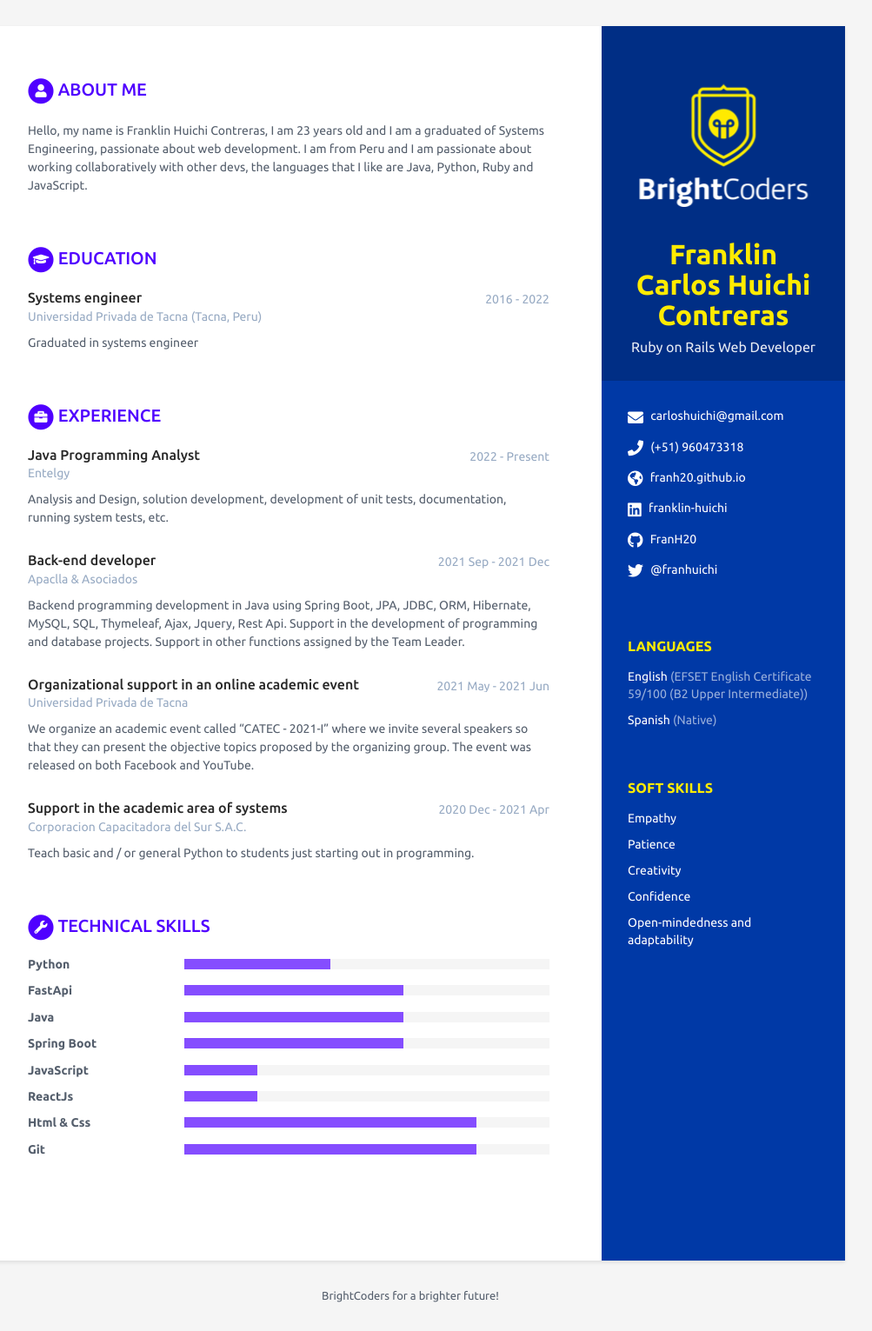
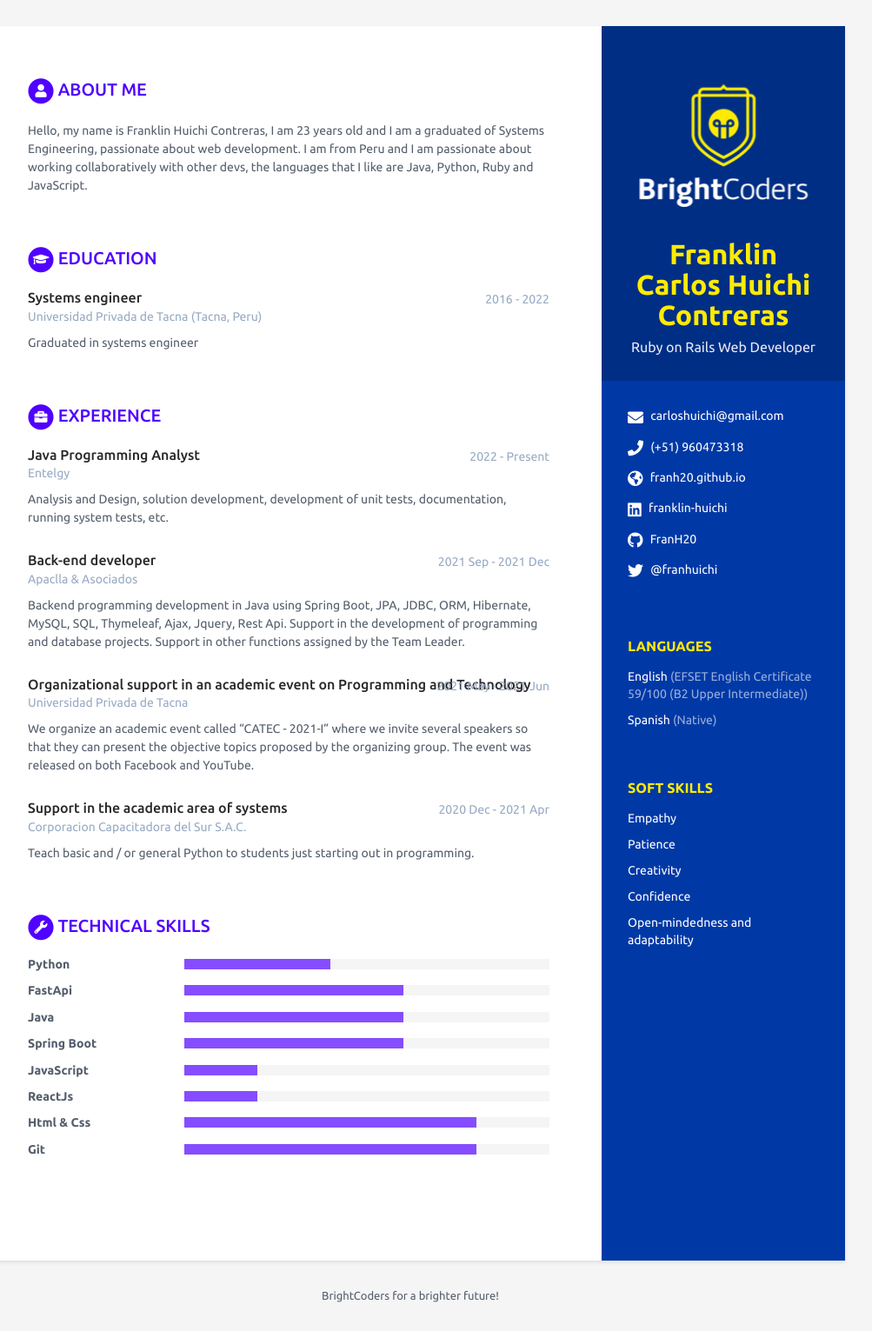
Before and after one commit to BC-MAY-21-ROR/kata-03-scorecard-FranH20, a Jekyll site: the page built from index.html, in a window 1280 px wide. Shown: the whole page at 87% size, without its empty margins (168-1171 px from the left). Built offline with Jekyll 4.4.1, drawn with Linux system fonts in a browser that asks for light colours; part of the change alters nothing that is shown.

Commit message:
Changes were reverted

```diff
--- a/_config.yml
+++ b/_config.yml
@@ -2,8 +2,8 @@
 
 # Site Settings
 title: BrightCoders Academy
-url: '' #'http://webjeda.com'
-baseurl: '' #change it according to your repository name
+url: 'https://bc-may-21-ror.github.io/kata-03-scorecard-FranH20/' #'http://webjeda.com'
+baseurl: 'https://bc-may-21-ror.github.io/kata-03-scorecard-FranH20/' #change it according to your repository name
 # Style will be applied only after restarting the build or serve. Just choose one of the options.
 theme_skin: blue # NO modificar
 chrome_mobile_color: #use hex colors (ex:#1976d2) or leave empty if you don't want a color for chrome mobile searchbar
--- a/_data/data.yml
+++ b/_data/data.yml
@@ -79,7 +79,7 @@ experiences:
       MySQL, SQL, Thymeleaf, Ajax, Jquery, Rest Api. Support in the development of programming and database projects.
       Support in other functions assigned by the Team Leader.
 
-  - role: Organizational support in an online academic event
+  - role: Organizational support in an academic event on Programming and Technology
     time: 2021 May - 2021 Jun
     company: Universidad Privada de Tacna
     details: |
```
